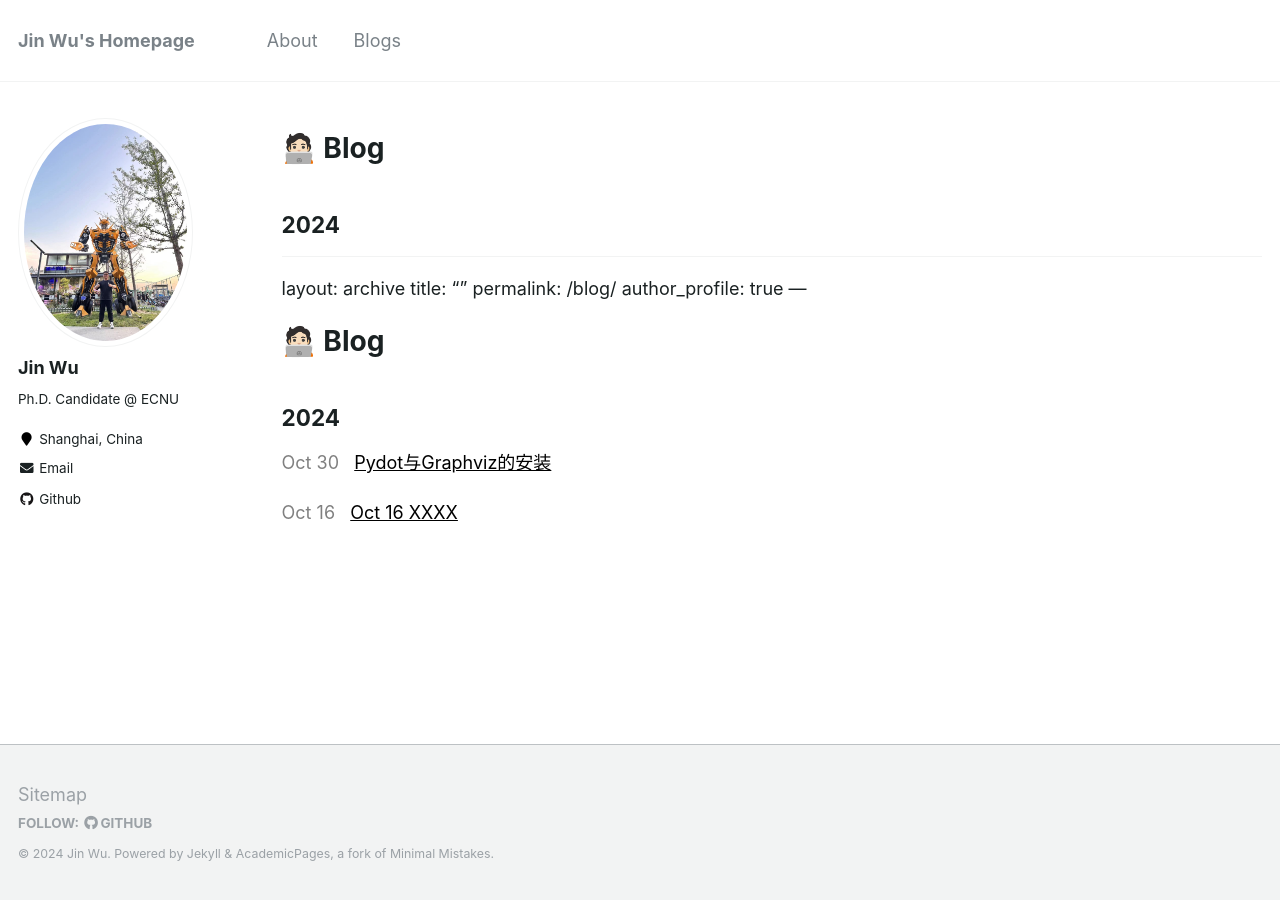
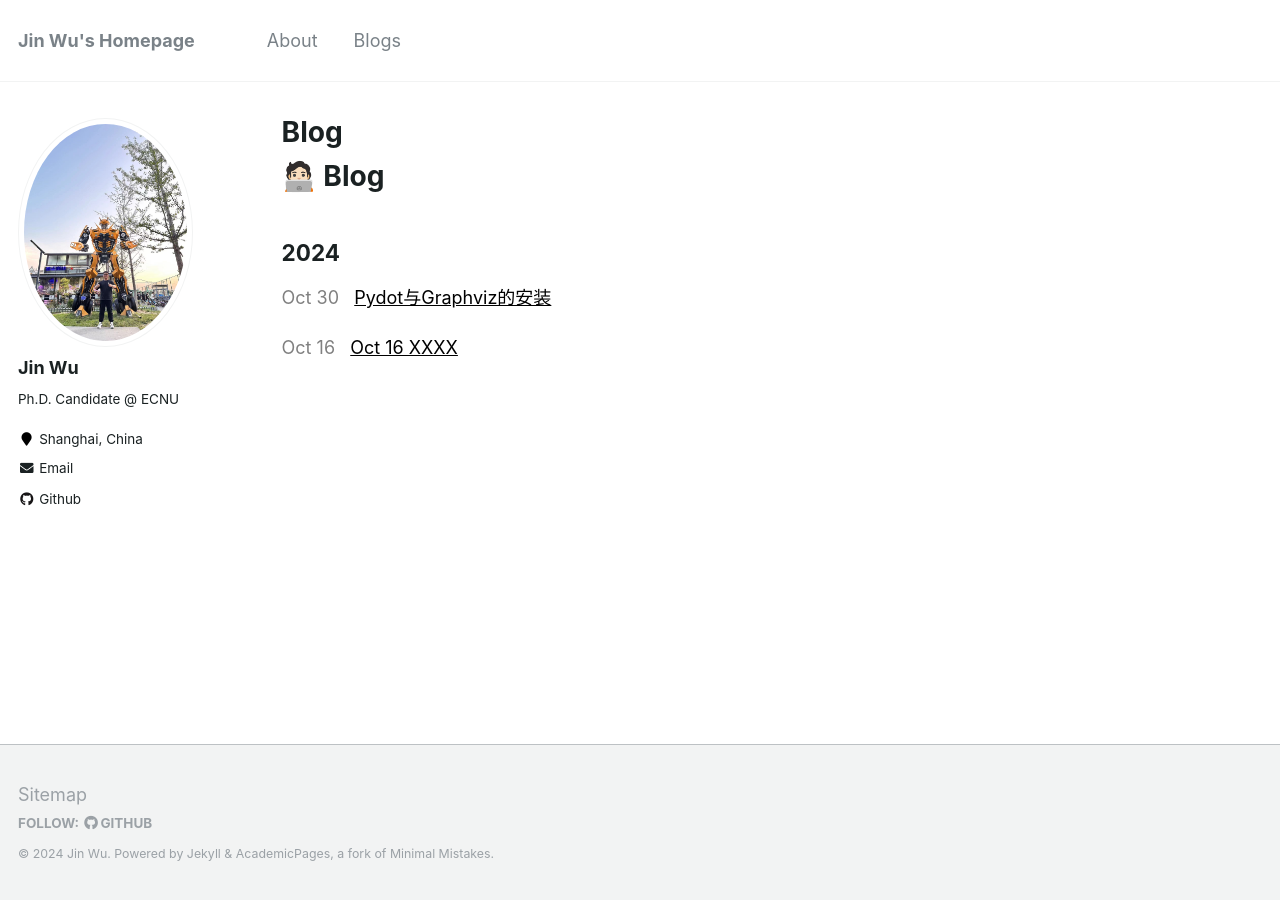
Before and after one commit to WooTzins/WooTzins.github.io, a Jekyll site: the page built from _pages/blog.md, in a window 1280 px wide. Built offline with Jekyll 4.4.1, drawn with Linux system fonts in a browser that asks for light colours; comment, search, counter and statistics services are not loaded.

Commit message:
Update blog.md

```diff
--- a/_pages/blog.md
+++ b/_pages/blog.md
@@ -9,17 +9,7 @@ author_profile: true
 ======
 
 ## 2024
----
-layout: archive
-title: ""
-permalink: /blog/
-author_profile: true
----
 
-🧑🏻‍💻 Blog
-======
-
-## 2024
 <span style="color:grey;">Oct 30</span> &nbsp;
 <a href="{{ '/blogs/Pydot_Graphviz.md' | relative_url }}" style="color:black;">Pydot与Graphviz的安装</a>
 
```
Also changed, not shown: other parts of _pages/blog.md (+1 -1 lines).
